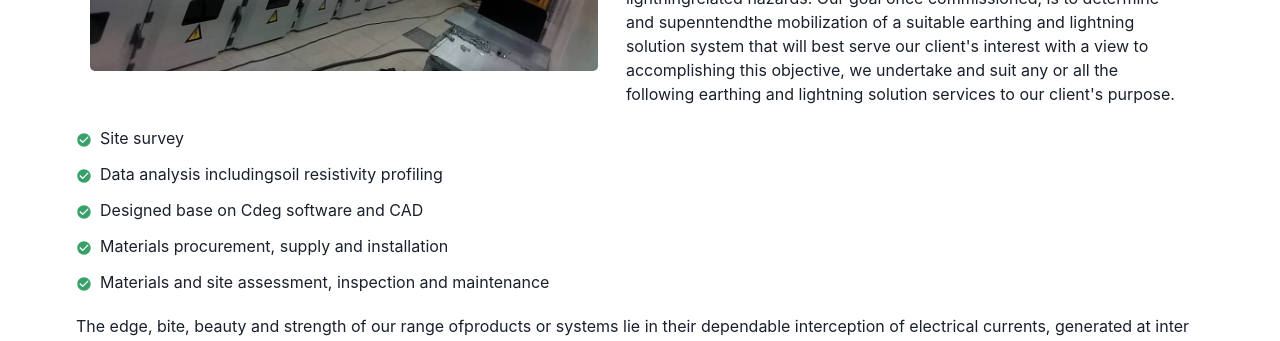
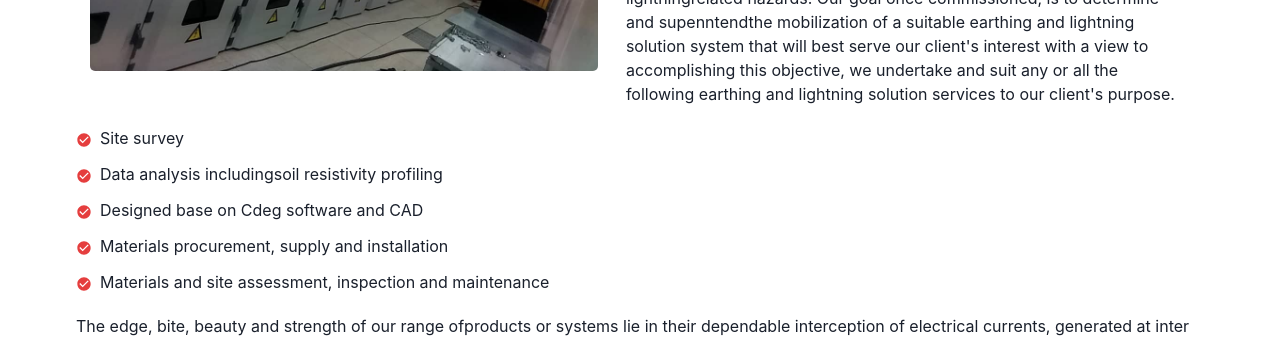
Before and after one commit to Abdulquadri-Mahmud/Litghtcietech-website, a React (Vite) app: page / in a window 1280 px wide. Shown: the part 1760-2101 px from the top of the page. Built offline with nearby package versions, Linux system fonts and the light colour scheme.

Commit message:
changes made

```diff
--- a/src/Components/Section2.jsx
+++ b/src/Components/Section2.jsx
@@ -36,23 +36,23 @@ export default function Section2() {
         <Box pt={5}>
             <List spacing={3}>
                 <ListItem>
-                    <ListIcon as={MdCheckCircle} color='green.500' />
+                    <ListIcon as={MdCheckCircle} color='red.500' />
                     Site survey
                 </ListItem>
                 <ListItem>
-                    <ListIcon as={MdCheckCircle} color='green.500' />
+                    <ListIcon as={MdCheckCircle} color='red.500' />
                     Data analysis includingsoil resistivity profiling
                 </ListItem>
                 <ListItem>
-                    <ListIcon as={MdCheckCircle} color='green.500' />
+                    <ListIcon as={MdCheckCircle} color='red.500' />
                     Designed base on Cdeg software and CAD
                 </ListItem>
                 <ListItem>
-                    <ListIcon as={MdCheckCircle} color='green.500' />
+                    <ListIcon as={MdCheckCircle} color='red.500' />
                     Materials procurement, supply and installation
                 </ListItem>
                 <ListItem>
-                    <ListIcon as={MdCheckCircle} color='green.500' />
+                    <ListIcon as={MdCheckCircle} color='red.500' />
                     Materials and site assessment, inspection and maintenance
                 </ListItem>
             </List>
```
